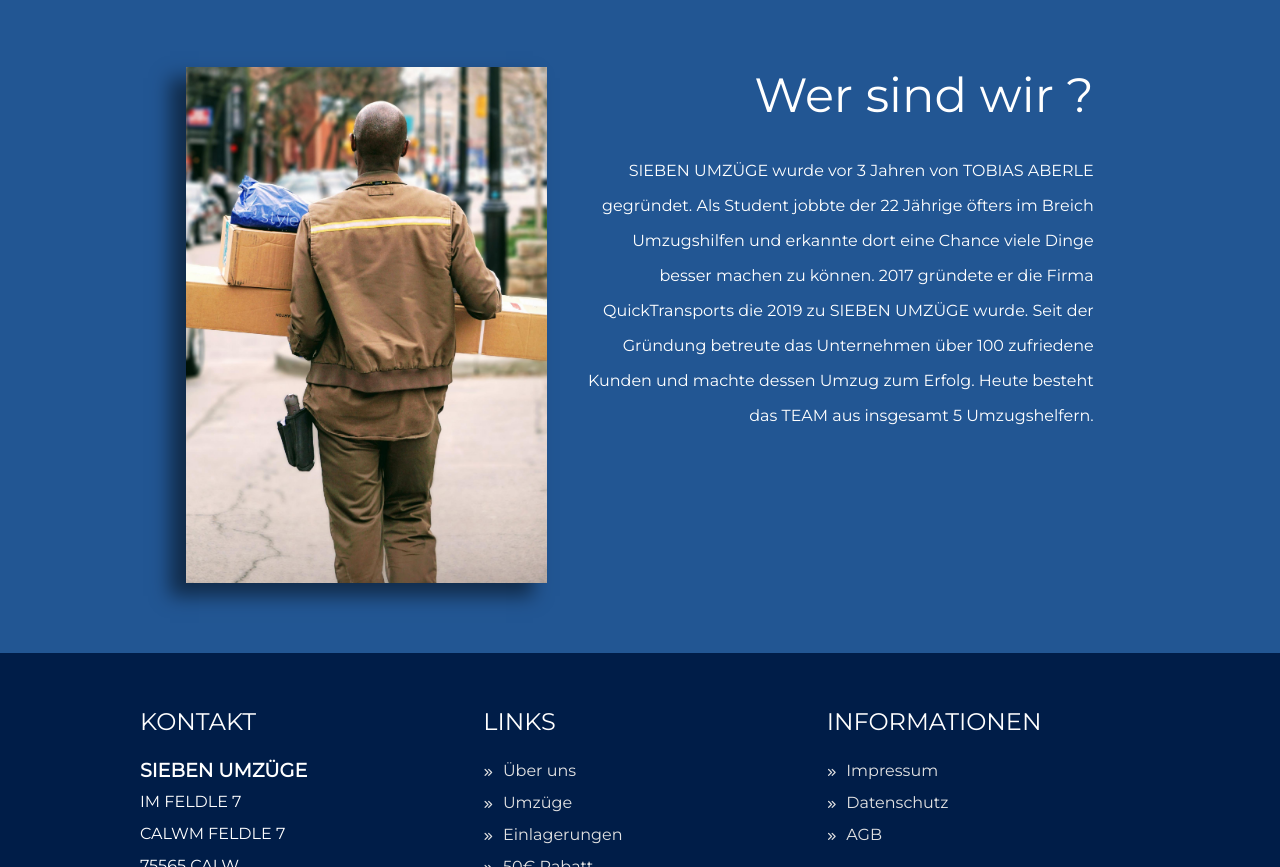
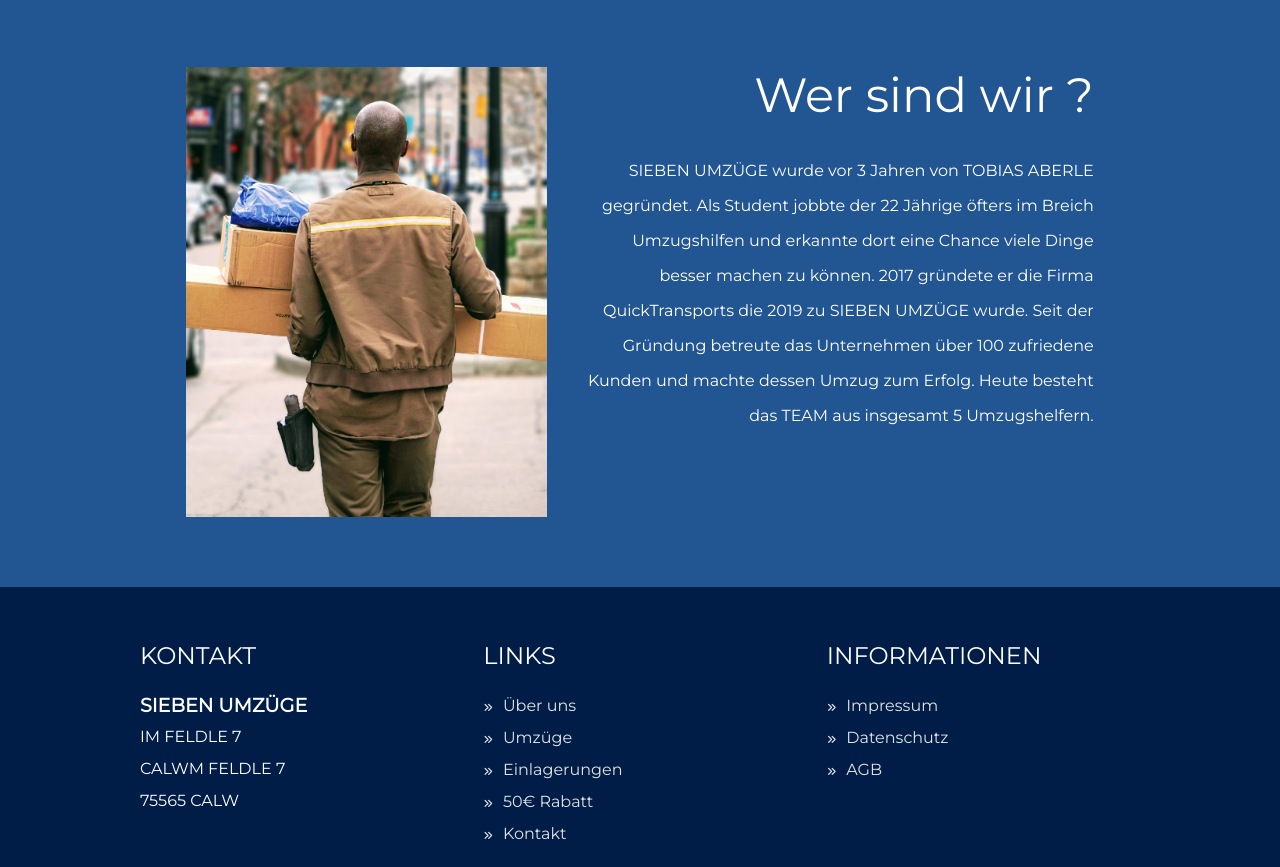
Before and after one commit to muhammadZihad/sieben_only_html, a plain HTML site: page index.html in a window 1280 px wide. Shown: the part 2435-3302 px from the top of the page. Drawn offline with nearby package versions, Linux system fonts and the light colour scheme.

Commit message:
Add files via upload

```diff
--- a/index.html
+++ b/index.html
@@ -218,7 +218,9 @@
     <div class="container-fluid man-1">
         <div class="row">
             <div class="col-md-5">
-                <img class="img img-responsive side-image2" src="img/1man.jpg" alt="">
+                <div class="man-img">
+                    <img class="img img-responsive side-image2" src="img/1man.jpg" alt="">
+                </div>
             </div>
             <div class="col-md-7 text-right">
                 <h1>Wer sind wir ?</h1>
```
